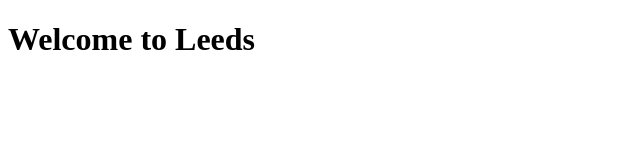
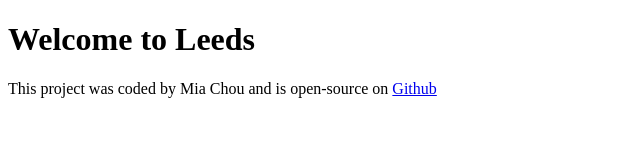
Before and after one commit to mia-chou/leeds-travel-project, a plain HTML site: page index.html in a window 1280 px wide. Shown: the whole page, without its empty margins (0-640 px from the left). Drawn offline with Linux system fonts and the light colour scheme.

Commit message:
Added a link to Github repository

```diff
--- a/index.html
+++ b/index.html
@@ -13,6 +13,10 @@
 
 
 
-
+<footer>
+    This project was coded by Mia Chou and is open-source on <a href="https://github.com/mia-chou/leeds-travel-project">
+        Github
+    </a>
+</footer>
 </body>
 </html>
```
